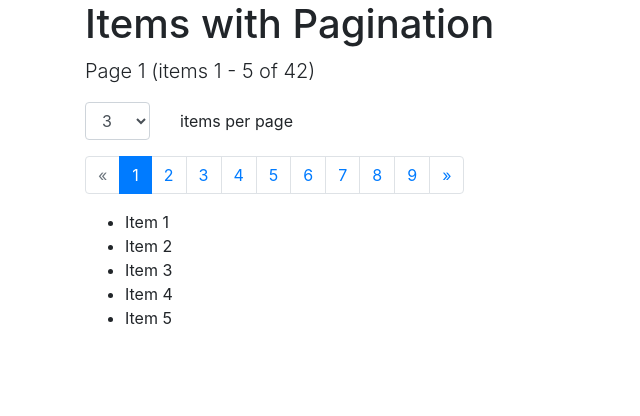
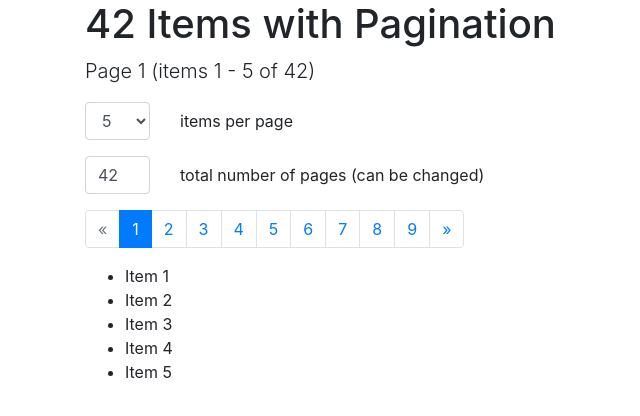
Before and after one commit to mate-academy/react_pagination, a React (Create React App) app: page / in a window 1280 px wide. Shown: the top 416 px of the page, without its empty margins (0-640 px from the left). Built offline with nearby package versions, Linux system fonts and the light colour scheme.

Commit message:
solution

```diff
--- a/package.json
+++ b/package.json
@@ -7,7 +7,7 @@
   "license": "GPL-3.0",
   "dependencies": {
     "@cypress/react": "^5.12.4",
-    "classnames": "^2.3.1",
+    "classnames": "^2.3.2",
     "react": "^17.0.2",
     "react-dom": "^17.0.2",
     "react-scripts": "^4.0.3"
@@ -17,7 +17,7 @@
     "@mate-academy/cypress-tools": "^1.0.4",
     "@mate-academy/eslint-config-react": "*",
     "@mate-academy/eslint-config-react-typescript": "*",
-    "@mate-academy/scripts": "^1.2.3",
+    "@mate-academy/scripts": "^1.2.8",
     "@mate-academy/students-ts-config": "*",
     "@mate-academy/stylelint-config": "*",
     "@types/node": "^17.0.23",
--- a/src/App.tsx
+++ b/src/App.tsx
@@ -1,18 +1,50 @@
-import React from 'react';
+import React, { useState } from 'react';
 import './App.css';
+import { Pagination } from './components/Pagination';
 import { getNumbers } from './utils';
 
-// eslint-disable-next-line @typescript-eslint/no-unused-vars
-const items = getNumbers(1, 42)
-  .map(n => `Item ${n}`);
+const selectOptions = [3, 5, 10, 20];
 
 export const App: React.FC = () => {
+  const [total, setTotal] = useState(42);
+  const [perPage, setPerPage] = useState(5);
+  const [currentPage, setCurrentPage] = useState(1);
+
+  const pageQuantity = Math.ceil(total / perPage);
+  const startItemsRange = perPage * (currentPage - 1) + 1;
+  const endItemsRange = pageQuantity === currentPage
+    ? total
+    : currentPage * perPage;
+
+  const itemsArr = getNumbers(startItemsRange, endItemsRange);
+
+  const perPageChangeHandler = (e: React.ChangeEvent<HTMLSelectElement>) => {
+    setPerPage(+e.target.value);
+    setCurrentPage(1);
+  };
+
+  const toNextPage = () => {
+    if (currentPage < pageQuantity) {
+      setCurrentPage(prevState => prevState + 1);
+    }
+  };
+
+  const toPrevPage = () => {
+    if (currentPage > 1) {
+      setCurrentPage(prevState => prevState - 1);
+    }
+  };
+
+  const onPageChange = (page: number) => {
+    setCurrentPage(page);
+  };
+
   return (
     <div className="container">
-      <h1>Items with Pagination</h1>
+      <h1>{`${total} Items with Pagination`}</h1>
 
       <p className="lead" data-cy="info">
-        Page 1 (items 1 - 5 of 42)
+        {`Page ${currentPage} (items ${startItemsRange} - ${endItemsRange} of ${total})`}
       </p>
 
       <div className="form-group row">
@@ -21,11 +53,11 @@ export const App: React.FC = () => {
             data-cy="perPageSelector"
             id="perPageSelector"
             className="form-control"
+            value={perPage}
+            onChange={perPageChangeHandler}
           >
-            <option value="3">3</option>
-            <option value="5">5</option>
-            <option value="10">10</option>
-            <option value="20">20</option>
+            {selectOptions
+              .map(value => <option key={value} value={value}>{value}</option>)}
           </select>
         </div>
 
@@ -33,66 +65,34 @@ export const App: React.FC = () => {
           items per page
         </label>
       </div>
+      <div className="form-group row">
+        <div className="col-3 col-sm-2 col-xl-1">
+          <input
+            type="number"
+            id="total"
+            min={1}
+            className="form-control"
+            value={total}
+            onChange={(e) => {
+              setTotal(+e.target.value);
+            }}
+          />
+        </div>
 
-      {/* Move this markup to Pagination */}
-      <ul className="pagination">
-        <li className="page-item disabled">
-          <a
-            data-cy="prevLink"
-            className="page-link"
-            href="#prev"
-            aria-disabled="true"
-          >
-            «
-          </a>
-        </li>
-        <li className="page-item active">
-          <a data-cy="pageLink" className="page-link" href="#1">1</a>
-        </li>
-        <li className="page-item">
-          <a data-cy="pageLink" className="page-link" href="#2">2</a>
-        </li>
-        <li className="page-item">
-          <a data-cy="pageLink" className="page-link" href="#3">3</a>
-        </li>
-        <li className="page-item">
-          <a data-cy="pageLink" className="page-link" href="#4">4</a>
-        </li>
-        <li className="page-item">
-          <a data-cy="pageLink" className="page-link" href="#5">5</a>
-        </li>
-        <li className="page-item">
-          <a data-cy="pageLink" className="page-link" href="#6">6</a>
-        </li>
-        <li className="page-item">
-          <a data-cy="pageLink" className="page-link" href="#7">7</a>
-        </li>
-        <li className="page-item">
-          <a data-cy="pageLink" className="page-link" href="#8">8</a>
-        </li>
-        <li className="page-item">
-          <a data-cy="pageLink" className="page-link" href="#9">9</a>
-        </li>
-        <li className="page-item">
-          <a
-            data-cy="nextLink"
-            className="page-link"
-            href="#next"
-            aria-disabled="false"
-          >
-            »
-          </a>
-        </li>
-      </ul>
+        <label htmlFor="total" className="col-form-label col">
+          total number of pages (can be changed)
+        </label>
+      </div>
+      <Pagination
+        currentPage={currentPage}
+        pageQuantity={pageQuantity}
+        toNextPage={toNextPage}
+        toPrevPage={toPrevPage}
+        onPageChange={onPageChange}
+      />
       <ul>
-        <li data-cy="item">Item 1</li>
-        <li data-cy="item">Item 2</li>
-        <li data-cy="item">Item 3</li>
-        <li data-cy="item">Item 4</li>
-        <li data-cy="item">Item 5</li>
+        {itemsArr.map(item => <li key={item} data-cy="item">{`Item ${item}`}</li>)}
       </ul>
     </div>
   );
 };
-
-export default App;
--- a/src/components/Pagination/Pagination.tsx
+++ b/src/components/Pagination/Pagination.tsx
@@ -1 +1,73 @@
-export const Pagination = () => {};
+import React from 'react';
+import classNames from 'classnames';
+import { getNumbers } from '../../utils';
+
+type Props = {
+  currentPage: number,
+  pageQuantity: number,
+  toNextPage: () => void;
+  toPrevPage: () => void;
+  onPageChange: (page: number) => void;
+};
+
+export const Pagination: React.FC<Props> = ({
+  currentPage,
+  pageQuantity,
+  toNextPage,
+  toPrevPage,
+  onPageChange,
+}) => {
+  const pagesArr = getNumbers(1, pageQuantity);
+
+  return (
+    <>
+      <ul className="pagination">
+        <li className={
+          classNames('page-item', { disabled: currentPage === 1 })
+        }
+        >
+          <a
+            data-cy="prevLink"
+            className="page-link"
+            href="#prev"
+            aria-disabled={currentPage === 1}
+            onClick={toPrevPage}
+          >
+            «
+          </a>
+        </li>
+        {pagesArr.map(page => (
+          <li
+            key={page}
+            className={classNames('page-item',
+              { active: page === currentPage })}
+          >
+            <a
+              data-cy="pageLink"
+              className="page-link"
+              href={`#${page}`}
+              onClick={() => onPageChange(page)}
+            >
+              {page}
+            </a>
+          </li>
+        ))}
+        <li className={
+          classNames('page-item',
+            { disabled: currentPage === pageQuantity })
+        }
+        >
+          <a
+            data-cy="nextLink"
+            className="page-link"
+            href="#next"
+            aria-disabled={currentPage === pageQuantity}
+            onClick={toNextPage}
+          >
+            »
+          </a>
+        </li>
+      </ul>
+    </>
+  );
+};
```
Also changed, not shown: 2 other files (tests, documents, lock files or other folders).
